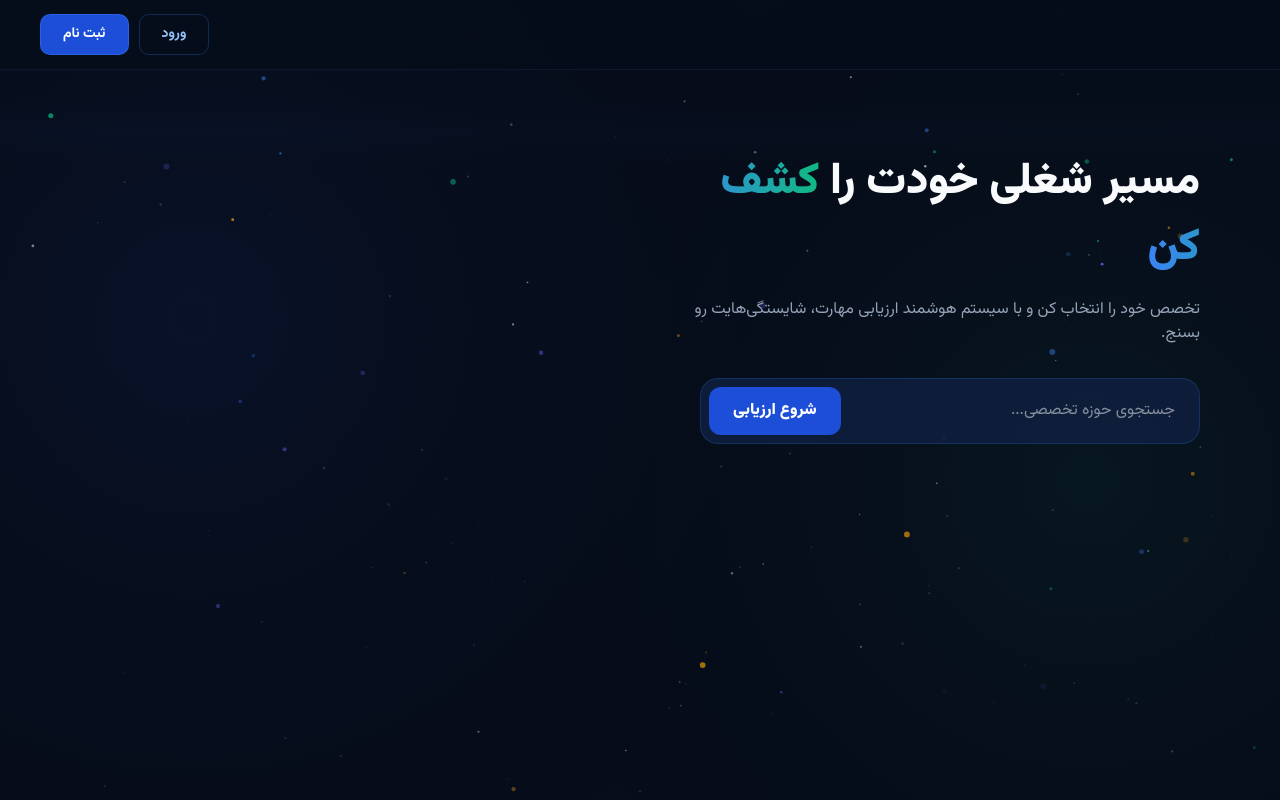
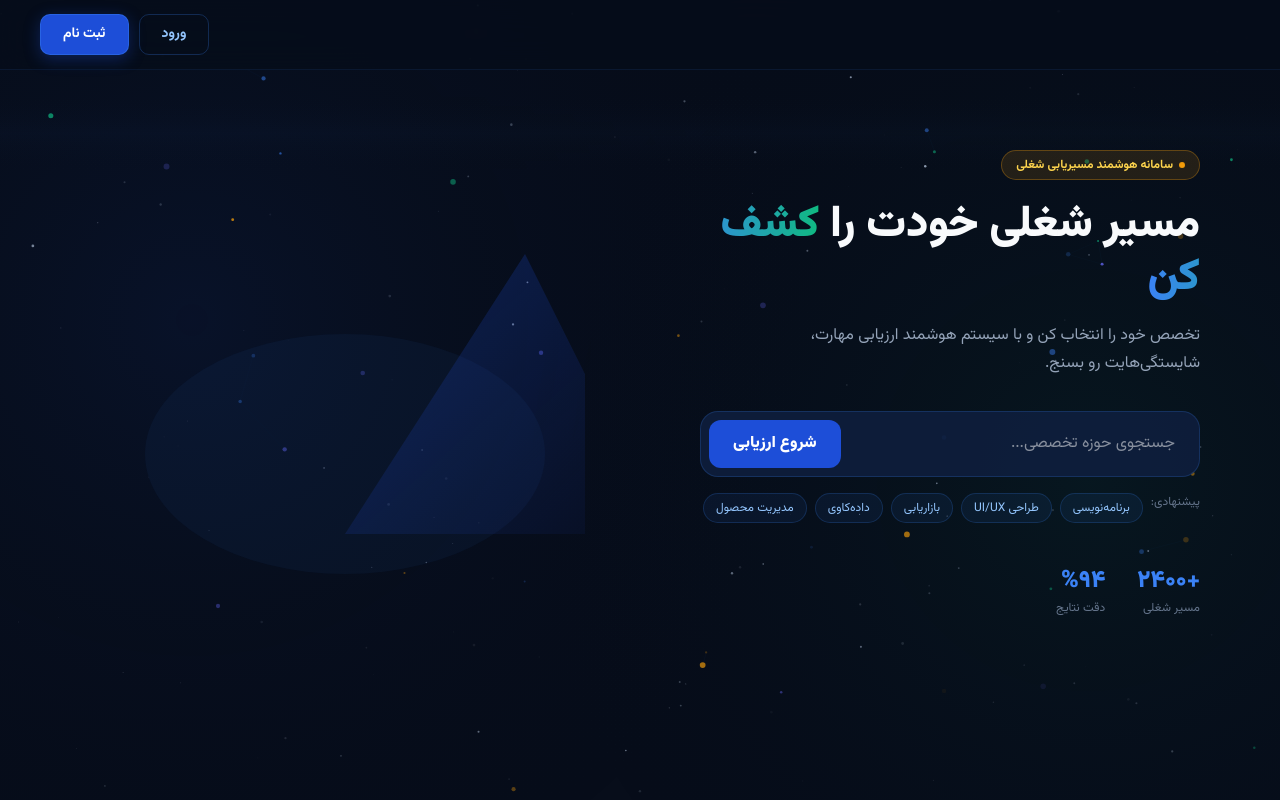
Before and after one commit to mahdysp/my-career-path, a Next.js app: page /quiz in a window 1280 px wide. Built offline with nearby package versions, Linux system fonts and the light colour scheme.

Commit message:
Update navigation and buttons functionality

```diff
--- a/app/quiz/page.tsx
+++ b/app/quiz/page.tsx
@@ -45,8 +45,8 @@ export default function CareerHub() {
       const colors = ["rgba(59,130,246,", "rgba(16,185,129,", "rgba(245,158,11,", "rgba(99,102,241,"];
       const c = colors[Math.floor(Math.random() * colors.length)];
       return {
-        x: Math.random() * (cv?.width || 800),
-        y: Math.random() * (cv?.height || 600),
+        x: Math.random() * cv!.width,
+        y: Math.random() * cv!.height,
         vx: (Math.random() - 0.5) * 0.4,
         vy: (Math.random() - 0.5) * 0.4,
         r: Math.random() * 2 + 1,
@@ -97,7 +97,7 @@ export default function CareerHub() {
 
       particles.forEach((p, i) => {
         p.x += p.vx; p.y += p.vy; p.life++;
-        if (p.life > p.maxLife || p.x < -10 || p.x > (cv?.width || 0) + 10 || p.y < -10 || p.y > (cv?.height || 0) + 10) {
+        if (p.life > p.maxLife || p.x < -10 || p.x > cv!.width + 10 || p.y < -10 || p.y > cv!.height + 10) {
           particles[i] = makeParticle();
           return;
         }
@@ -118,37 +118,65 @@ export default function CareerHub() {
     return () => { window.removeEventListener("resize", resize); cancelAnimationFrame(animRef.current); };
   }, []);
 
-  const handleSearch = () => { router.push("/quiz"); }; // تغییر به صفحه کوییز
+  const handleSearch = () => {
+    if (searchQuery.trim()) router.push(`/result?q=${encodeURIComponent(searchQuery)}`);
+    else router.push("/result");
+  };
+
+  const tags = ["برنامه‌نویسی", "طراحی UI/UX", "بازاریابی", "داده‌کاوی", "مدیریت محصول"];
 
   return (
     <>
       <style>{`
         @import url('https://fonts.googleapis.com/css2?family=Vazirmatn:wght@400;500;700;900&display=swap');
+        @keyframes blink { 0%, 100% { opacity: 1; transform: scale(1); } 50% { opacity: 0.5; transform: scale(0.7); } }
+        @keyframes float { 0%, 100% { transform: translateY(0px); } 50% { transform: translateY(-12px); } }
         .search-btn:hover { background: #1e40af !important; transform: scale(1.02); }
+        .search-btn:active { transform: scale(0.98); }
+        .tag-pill:hover { background: rgba(59,130,246,0.2) !important; border-color: rgba(59,130,246,0.5) !important; }
         .nav-login:hover { background: rgba(59,130,246,0.12) !important; border-color: rgba(59,130,246,0.6) !important; color: #60a5fa !important; }
         .nav-register:hover { background: #1e40af !important; box-shadow: 0 6px 24px rgba(29,78,216,0.5) !important; }
+        @media (max-width: 768px) { .nav-inner { padding: 12px 16px !important; } .nav-btn-text { display: none; } .main-grid { grid-template-columns: 1fr !important; padding: 32px 20px !important; gap: 40px !important; } .main-grid h1 { font-size: 28px !important; } .search-box { flex-direction: column !important; } .svg-col { display: none !important; } }
       `}</style>
 
       <div ref={wrapRef} style={{ minHeight: "100vh", width: "100%", background: "#070d1a", fontFamily: "Vazirmatn, sans-serif", direction: "rtl", position: "relative", overflow: "hidden" }}>
         <canvas ref={canvasRef} style={{ position: "absolute", inset: 0, width: "100%", height: "100%", pointerEvents: "none" }} />
 
-        <nav style={{ position: "sticky", top: 0, zIndex: 50, background: "rgba(7,13,26,0.85)", backdropFilter: "blur(16px)", borderBottom: "1px solid rgba(59,130,246,0.1)", padding: "14px 40px", display: "flex", justifyContent: "space-between", alignItems: "center" }}>
+        <nav className="nav-inner" style={{ position: "sticky", top: 0, zIndex: 50, background: "rgba(7,13,26,0.85)", backdropFilter: "blur(16px)", borderBottom: "1px solid rgba(59,130,246,0.1)", padding: "14px 40px", display: "flex", justifyContent: "space-between", alignItems: "center" }}>
           <div />
           <div style={{ display: "flex", gap: 10 }}>
             <button onClick={() => router.push("/auth")} className="nav-login" style={{ fontSize: 14, fontWeight: 700, padding: "9px 22px", color: "#93c5fd", background: "transparent", border: "1px solid rgba(59,130,246,0.25)", borderRadius: 10, cursor: "pointer", transition: "all 0.2s" }}>ورود</button>
-            <button onClick={() => router.push("/auth")} className="nav-register" style={{ fontSize: 14, fontWeight: 700, padding: "9px 22px", color: "#fff", background: "#1d4ed8", border: "1px solid rgba(59,130,246,0.4)", borderRadius: 10, cursor: "pointer", transition: "all 0.2s" }}>ثبت نام</button>
+            <button onClick={() => router.push("/auth")} className="nav-register" style={{ fontSize: 14, fontWeight: 700, padding: "9px 22px", color: "#fff", background: "#1d4ed8", border: "1px solid rgba(59,130,246,0.4)", borderRadius: 10, cursor: "pointer", transition: "all 0.2s", boxShadow: "0 4px 16px rgba(29,78,216,0.35)" }}>ثبت نام</button>
           </div>
         </nav>
 
-        <main style={{ maxWidth: 1200, margin: "0 auto", padding: "80px 40px", display: "grid", gridTemplateColumns: "1fr 1fr", gap: 60, alignItems: "center", position: "relative", zIndex: 10 }}>
+        <main className="main-grid" style={{ maxWidth: 1200, margin: "0 auto", padding: "80px 40px", display: "grid", gridTemplateColumns: "1fr 1fr", gap: 60, alignItems: "center", position: "relative", zIndex: 10 }}>
           <div style={{ textAlign: "right" }}>
-            <h1 style={{ fontSize: 44, fontWeight: 900, color: "#f8fafc", marginBottom: 16 }}>مسیر شغلی خودت را <span style={{ background: "linear-gradient(90deg,#3b82f6,#10b981)", WebkitBackgroundClip: "text", WebkitTextFillColor: "transparent" }}>کشف کن</span></h1>
-            <p style={{ fontSize: 16, color: "#94a3b8", marginBottom: 32 }}>تخصص خود را انتخاب کن و با سیستم هوشمند ارزیابی مهارت، شایستگی‌هایت رو بسنج.</p>
-
-            <div style={{ background: "rgba(15,31,61,0.9)", border: "1px solid rgba(59,130,246,0.2)", borderRadius: 18, padding: 8, display: "flex", gap: 8, maxWidth: 500 }}>
-              <input placeholder="جستجوی حوزه تخصصی..." onChange={(e) => setSearchQuery(e.target.value)} style={{ flex: 1, padding: "12px 16px", background: "transparent", border: "none", outline: "none", color: "#fff" }} />
-              <button onClick={handleSearch} className="search-btn" style={{ background: "#1d4ed8", color: "#fff", border: "none", borderRadius: 12, padding: "12px 24px", fontWeight: 900, cursor: "pointer" }}>شروع ارزیابی</button>
+            <div style={{ marginBottom: 20 }}>
+              <span style={{ display: "inline-flex", alignItems: "center", gap: 6, background: "rgba(245,158,11,0.12)", border: "1px solid rgba(245,158,11,0.3)", color: "#fcd34d", fontSize: 12, fontWeight: 700, padding: "5px 14px", borderRadius: 100 }}>
+                <span style={{ width: 6, height: 6, background: "#f59e0b", borderRadius: "50%", animation: "blink 1.8s ease-in-out infinite" }} /> سامانه هوشمند مسیریابی شغلی
+              </span>
             </div>
+            <h1 style={{ fontSize: 44, fontWeight: 900, lineHeight: 1.2, color: "#f8fafc", marginBottom: 16 }}>مسیر شغلی خودت را <span style={{ background: "linear-gradient(90deg,#3b82f6,#10b981)", WebkitBackgroundClip: "text", WebkitTextFillColor: "transparent" }}>کشف کن</span></h1>
+            <p style={{ fontSize: 16, color: "#94a3b8", lineHeight: 1.8, marginBottom: 32, maxWidth: 460 }}>تخصص خود را انتخاب کن و با سیستم هوشمند ارزیابی مهارت، شایستگی‌هایت رو بسنج.</p>
+            <div className="search-box" style={{ background: "rgba(15,31,61,0.9)", border: "1px solid rgba(59,130,246,0.2)", borderRadius: 18, padding: 8, display: "flex", gap: 8, alignItems: "center", maxWidth: 500 }}>
+              <input placeholder="جستجوی حوزه تخصصی..." value={searchQuery} onChange={(e) => setSearchQuery(e.target.value)} onKeyDown={(e) => e.key === "Enter" && handleSearch()} style={{ flex: 1, padding: "12px 16px", background: "transparent", border: "none", outline: "none", color: "#fff" }} />
+              <button className="search-btn" onClick={handleSearch} style={{ background: "#1d4ed8", color: "#fff", border: "none", borderRadius: 12, padding: "12px 24px", fontWeight: 900, cursor: "pointer" }}>شروع ارزیابی</button>
+            </div>
+            <div className="tags-row" style={{ display: "flex", flexWrap: "wrap", gap: 8, marginTop: 16 }}>
+              <span style={{ fontSize: 12, color: "#64748b" }}>پیشنهادی:</span>
+              {tags.map((tag) => <button key={tag} className="tag-pill" onClick={() => setSearchQuery(tag)} style={{ fontSize: 12, padding: "5px 12px", background: "rgba(59,130,246,0.08)", border: "1px solid rgba(59,130,246,0.2)", borderRadius: 100, color: "#93c5fd", cursor: "pointer" }}>{tag}</button>)}
+            </div>
+            <div className="stats-row" style={{ display: "flex", gap: 32, marginTop: 40 }}>
+              {[{ num: "+۲۴۰۰", lbl: "مسیر شغلی" }, { num: "%۹۴", lbl: "دقت نتایج" }].map((s) => <div key={s.lbl}><div style={{ fontSize: 24, fontWeight: 900, color: "#3b82f6" }}>{s.num}</div><div style={{ fontSize: 12, color: "#64748b" }}>{s.lbl}</div></div>)}
+            </div>
+          </div>
+          <div className="svg-col" style={{ display: "flex", alignItems: "center", justifyContent: "center" }}>
+            <svg viewBox="0 0 480 420" style={{ width: "100%", maxWidth: 480, animation: "float 5s ease-in-out infinite" }} xmlns="http://www.w3.org/2000/svg">
+              <defs><linearGradient id="mtnGrad" x1="0%" y1="0%" x2="100%" y2="100%"><stop offset="0%" stopColor="#1d4ed8" stopOpacity="0.3" /><stop offset="100%" stopColor="#1e40af" stopOpacity="0.05" /></linearGradient></defs>
+              <ellipse cx="240" cy="280" rx="200" ry="120" fill="rgba(59,130,246,0.05)" />
+              <polygon points="240,360 420,80 560,360" fill="url(#mtnGrad)" />
+            </svg>
           </div>
         </main>
       </div>
```
